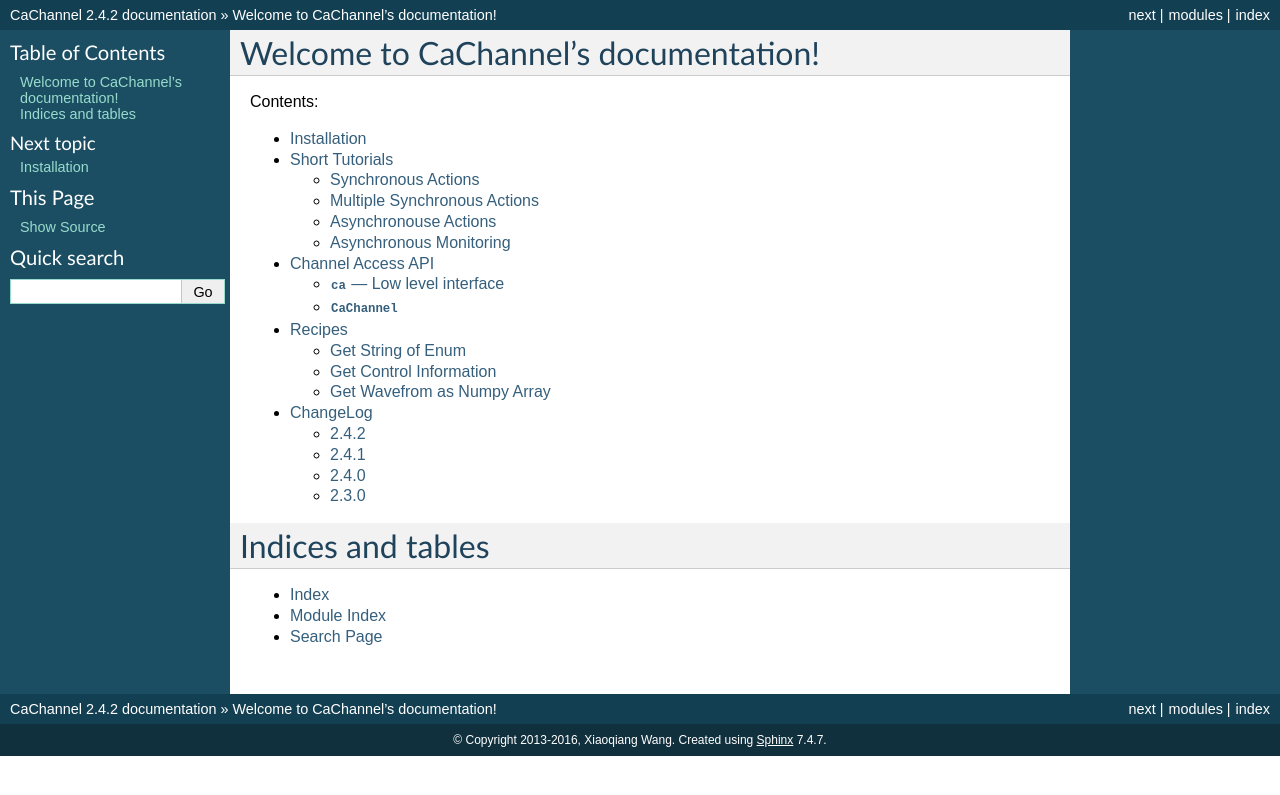
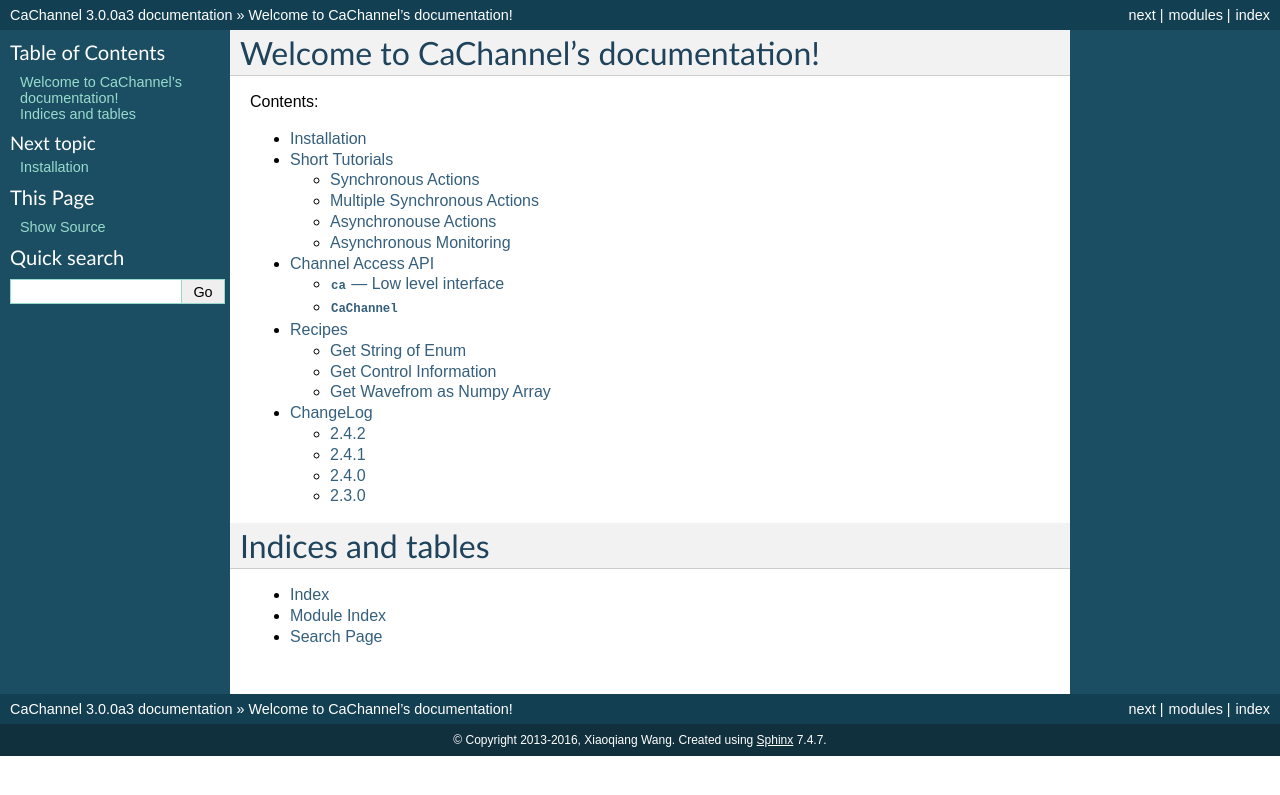
Before and after one commit to CaChannel/CaChannel, a Sphinx documentation site: the page built from docs/source/index.rst, in a window 1280 px wide. Shown: the top 795 px of the page. Built offline with Sphinx 7.4.7, drawn with Linux system fonts in a browser that asks for light colours.

Commit message:
bump version 3.0.0a3

```diff
--- a/docs/source/conf.py
+++ b/docs/source/conf.py
@@ -56,9 +56,9 @@
 # built documents.
 #
 # The short X.Y version.
-version = '2.4'
+version = '3.0'
 # The full version, including alpha/beta/rc tags.
-release = '2.4.2'
+release = '3.0.0a3'
 
 # The language for content autogenerated by Sphinx. Refer to documentation
 # for a list of supported languages.
--- a/setup.py
+++ b/setup.py
@@ -53,7 +53,7 @@
     print("Platform", UNAME, ARCH, " Not Supported")
     sys.exit(1)
 
-rev="3.0.0a2"
+rev="3.0.0a3"
 
 define_macros = [("PYCA_VERSION",'"\\"%s\\""'%rev), (UNAME, None)]
 include_dirs = [os.path.join(EPICSBASE,"include"),
```
